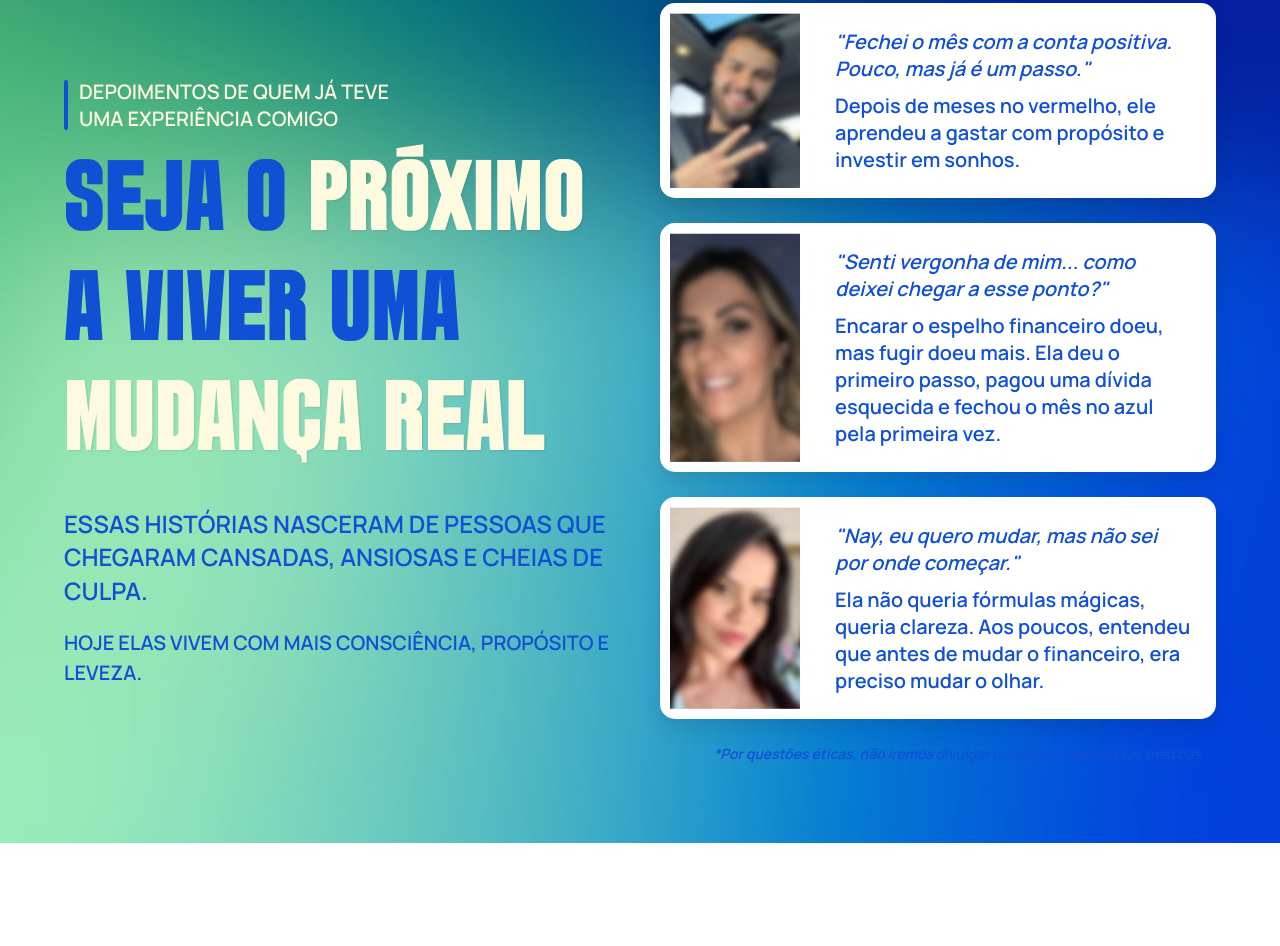
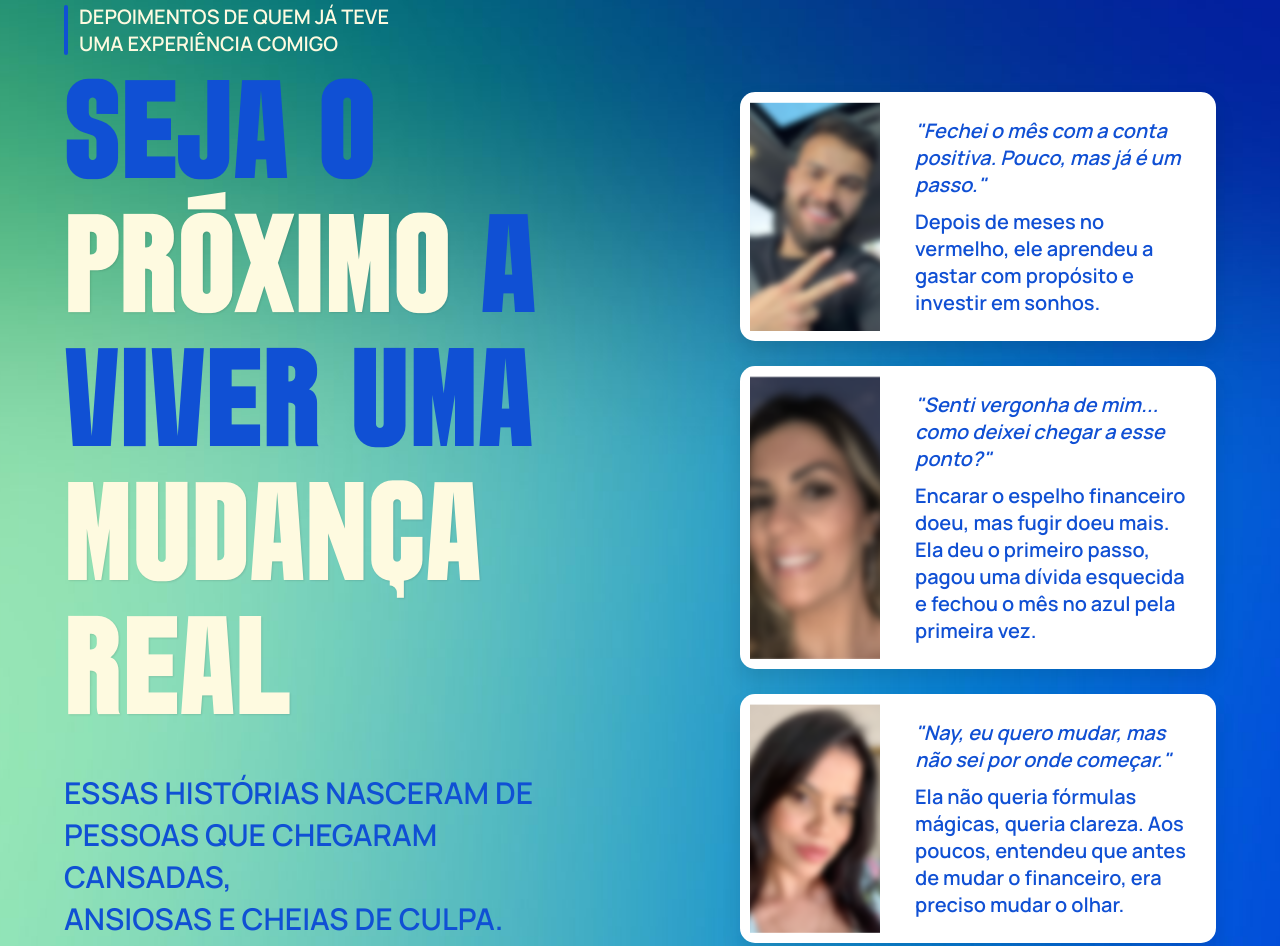
Before and after one commit to pedrocassioG/LP_Nay, a plain HTML site: page index.html in a window 1280 px wide. Shown: the part 5496-6442 px from the top of the page. Before the commit the page ends 6339 px from the top, so only its background shows below. Drawn offline with Linux system fonts and the light colour scheme.

Commit message:
fix(section_6): left side

```diff
--- a/assets/style.css
+++ b/assets/style.css
@@ -465,7 +465,7 @@ img {
   display: grid;
   grid-template-columns: 1fr 1fr; /* Duas colunas iguais */
   align-items: center;
-  gap: 4rem;
+  gap: 20rem;
   padding: 8rem 5%; /* Padding lateral de 5% */
 }
 
@@ -499,10 +499,9 @@ img {
 
 .depoimentos-content h2 {
   font-family: var(--fonte-h1);
-  font-size: 10rem;
-  font-weight: 300;
+  font-size: 14rem;
+  font-weight: 200;
   text-transform: uppercase;
-  line-height: 1.1;
   margin-bottom: 3rem;
 }
 
@@ -512,7 +511,7 @@ img {
 }
 
 .depoimentos-content .texto-principal {
-  font-size: 2.4rem;
+  font-size: 3rem;
   font-weight: 600;
   line-height: 1.4;
   margin-bottom: 2rem;
@@ -520,10 +519,11 @@ img {
 }
 
 .depoimentos-content .texto-secundario {
-  font-size: 2rem;
+  font-size: 3rem;
   font-weight: 400;
   line-height: 1.5;
   text-transform: uppercase;
+  color: var(--cor-creme-claro);
 }
 
 /* Coluna da Direita */
@@ -577,7 +577,7 @@ img {
 .disclaimer {
   font-size: 1.4rem;
   font-style: italic;
-  color: var(--cor-azul); /* Assumindo a mesma cor de texto da esquerda */
+  color: var(--cor-creme-claro); /* Assumindo a mesma cor de texto da esquerda */
   text-align: right;
   padding-right: 1.5rem;
 }
--- a/index.html
+++ b/index.html
@@ -147,8 +147,8 @@
       <span class="highlight-white">MUDANÇA REAL</span>
     </h2>
 
-    <p class="texto-principal">ESSAS HISTÓRIAS NASCERAM DE PESSOAS QUE CHEGARAM CANSADAS, ANSIOSAS E CHEIAS DE CULPA.</p>
-    <p class="texto-secundario">HOJE ELAS VIVEM COM MAIS CONSCIÊNCIA, PROPÓSITO E LEVEZA.</p>
+    <p class="texto-principal">ESSAS HISTÓRIAS NASCERAM DE<br> PESSOAS QUE CHEGARAM CANSADAS,<br> ANSIOSAS E CHEIAS DE CULPA.</p>
+    <p class="texto-secundario">HOJE ELAS VIVEM COM MAIS<br> CONSCIÊNCIA, PROPÓSITO E LEVEZA.</p>
   </div>
 
   <div class="depoimentos-cards">
```
